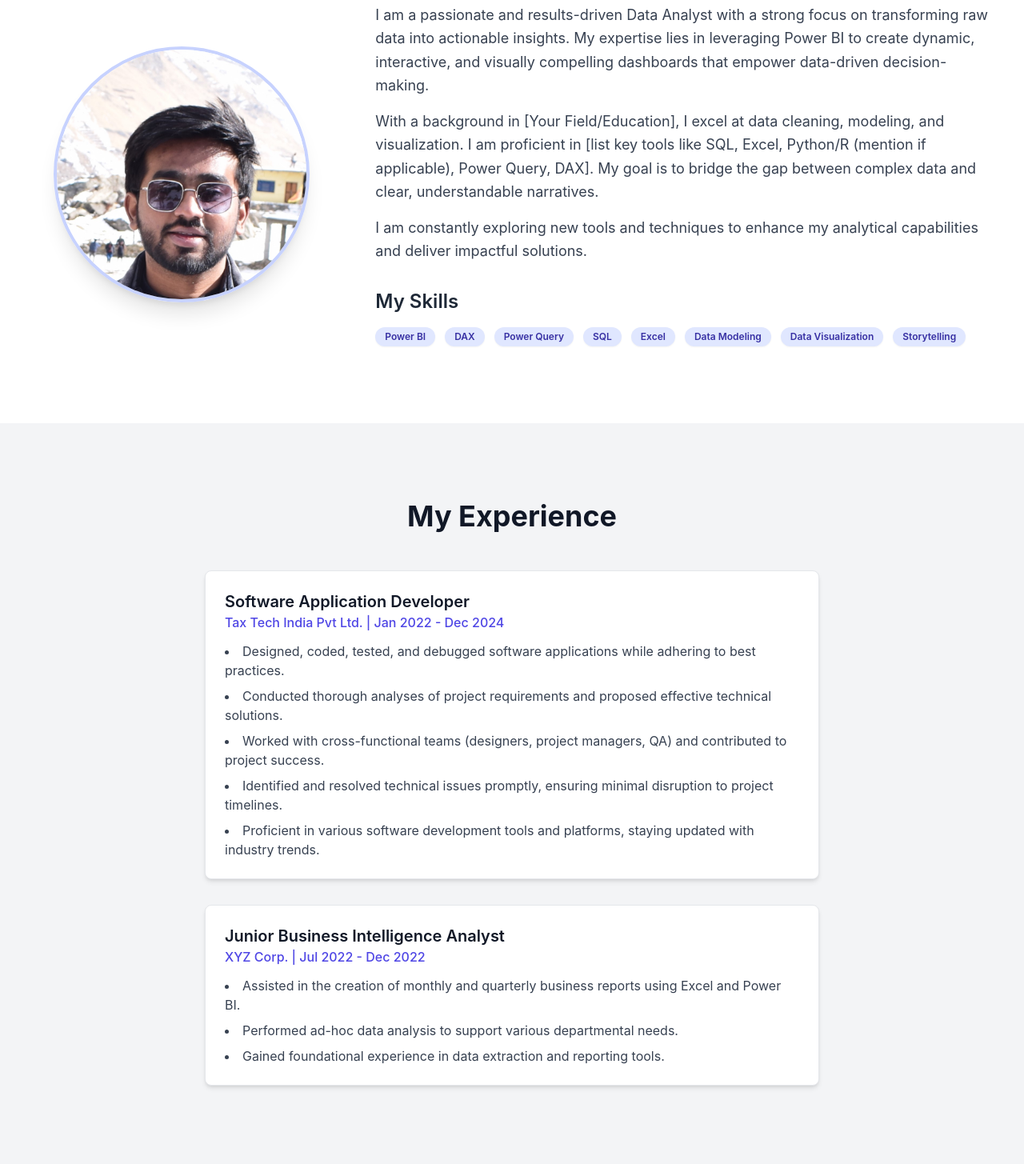
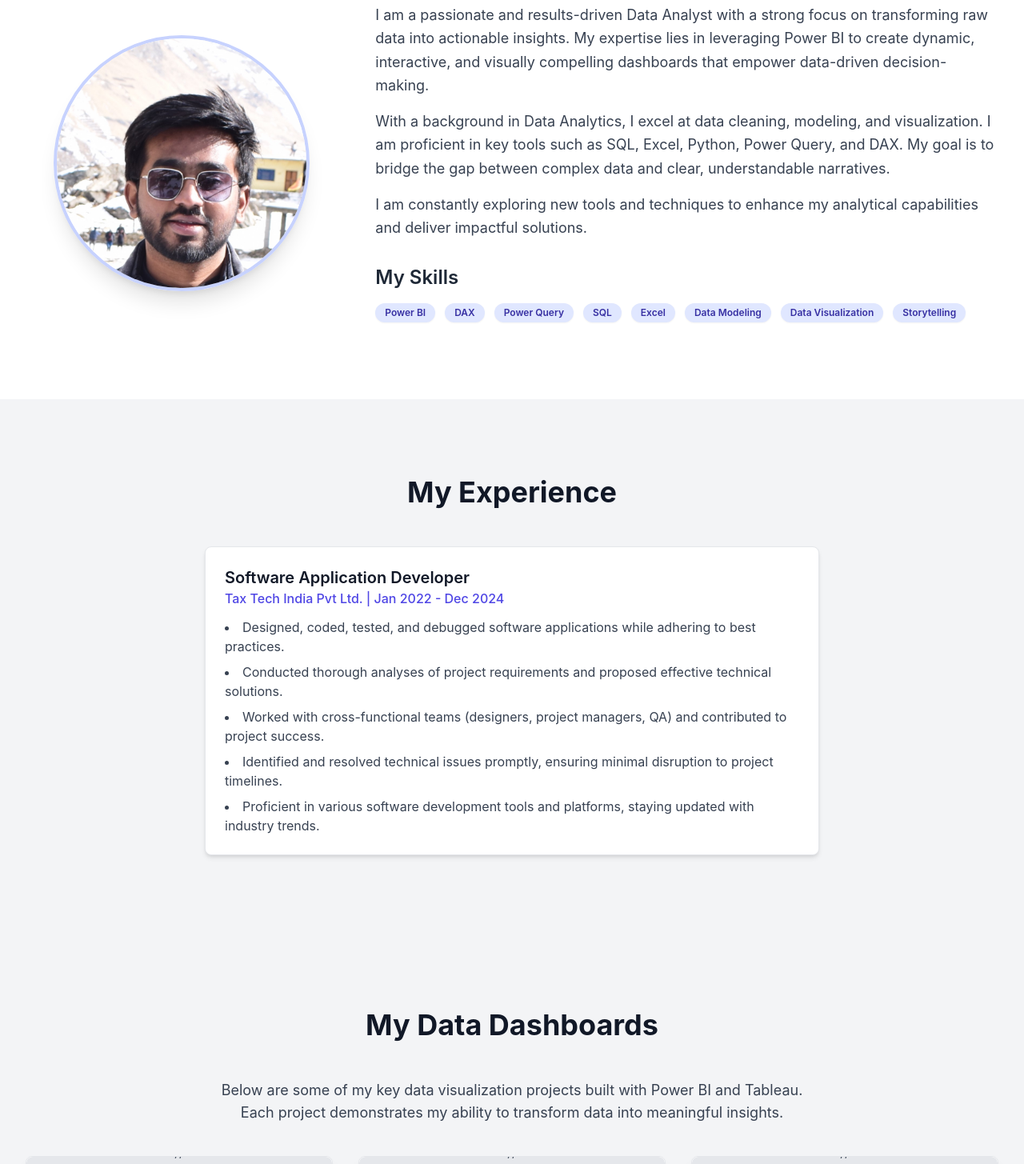
Before and after one commit to smitjaiswal2001/my-portfolio, a React (Vite) app: page / in a window 1280 px wide. Shown: the part 980-2435 px from the top of the page at 80% size. Built offline with nearby package versions, Linux system fonts and the light colour scheme.

Commit message:
Update App.jsx

```diff
--- a/src/App.jsx
+++ b/src/App.jsx
@@ -178,7 +178,7 @@ const App = () => {
                 I am a passionate and results-driven Data Analyst with a strong focus on transforming raw data into actionable insights. My expertise lies in leveraging Power BI to create dynamic, interactive, and visually compelling dashboards that empower data-driven decision-making.
               </p>
               <p className="mb-4">
-                With a background in [Your Field/Education], I excel at data cleaning, modeling, and visualization. I am proficient in [list key tools like SQL, Excel, Python/R (mention if applicable), Power Query, DAX]. My goal is to bridge the gap between complex data and clear, understandable narratives.
+                With a background in Data Analytics, I excel at data cleaning, modeling, and visualization. I am proficient in key tools such as SQL, Excel, Python, Power Query, and DAX. My goal is to bridge the gap between complex data and clear, understandable narratives.
               </p>
               <p>
                 I am constantly exploring new tools and techniques to enhance my analytical capabilities and deliver impactful solutions.
@@ -215,17 +215,6 @@ const App = () => {
                 <li>Worked with cross-functional teams (designers, project managers, QA) and contributed to project success.</li>
                 <li> Identified and resolved technical issues promptly, ensuring minimal disruption to project timelines.</li>
                 <li>Proficient in various software development tools and platforms, staying updated with industry trends.</li>
-              </ul>
-            </div>
-
-            {/* Experience Item 2 */}
-            <div className="bg-white p-6 rounded-lg shadow-md border border-gray-200">
-              <h3 className="text-xl font-semibold text-gray-900">Junior Business Intelligence Analyst</h3>
-              <p className="text-indigo-600 font-medium">XYZ Corp. | Jul 2022 - Dec 2022</p>
-              <ul className="list-disc list-inside text-gray-700 mt-3 space-y-2">
-                <li>Assisted in the creation of monthly and quarterly business reports using Excel and Power BI.</li>
-                <li>Performed ad-hoc data analysis to support various departmental needs.</li>
-                <li>Gained foundational experience in data extraction and reporting tools.</li>
               </ul>
             </div>
             {/* Add more experience items as needed */}
```
